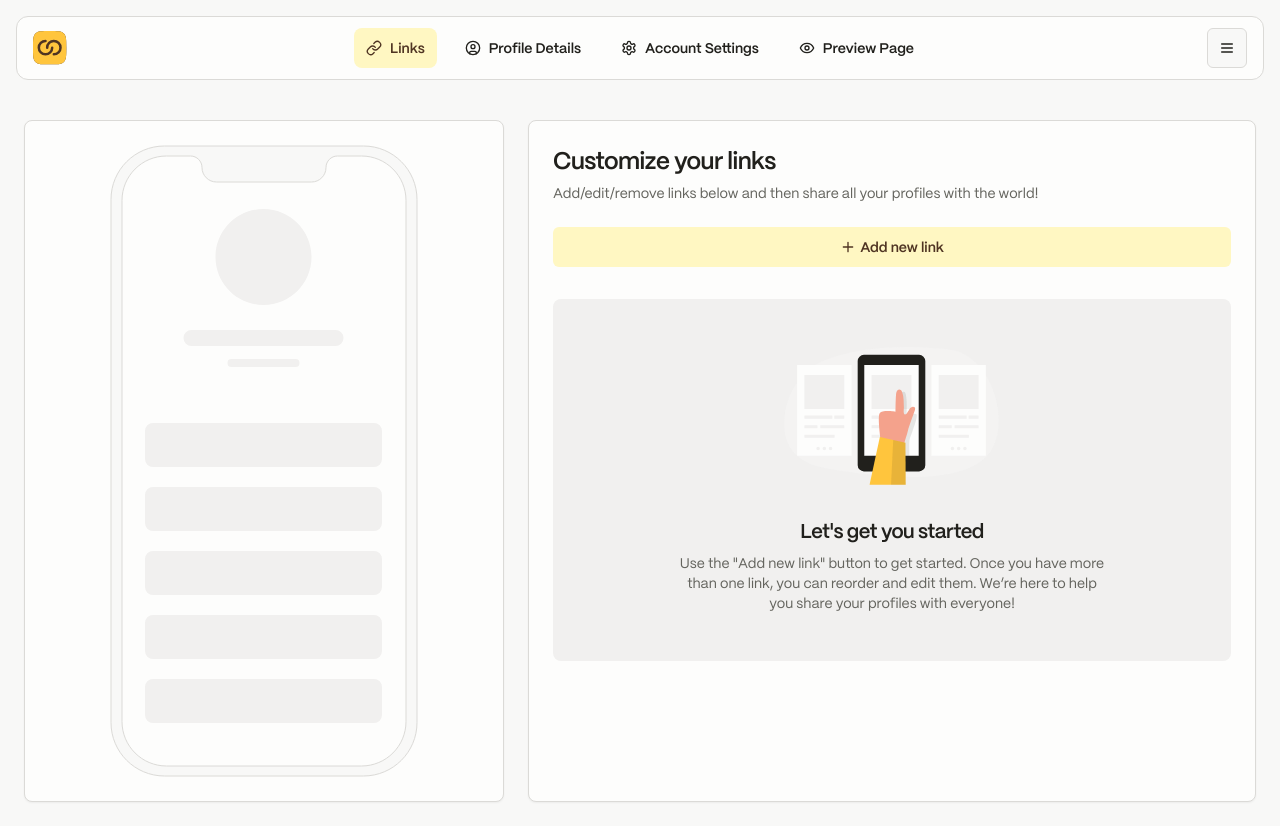
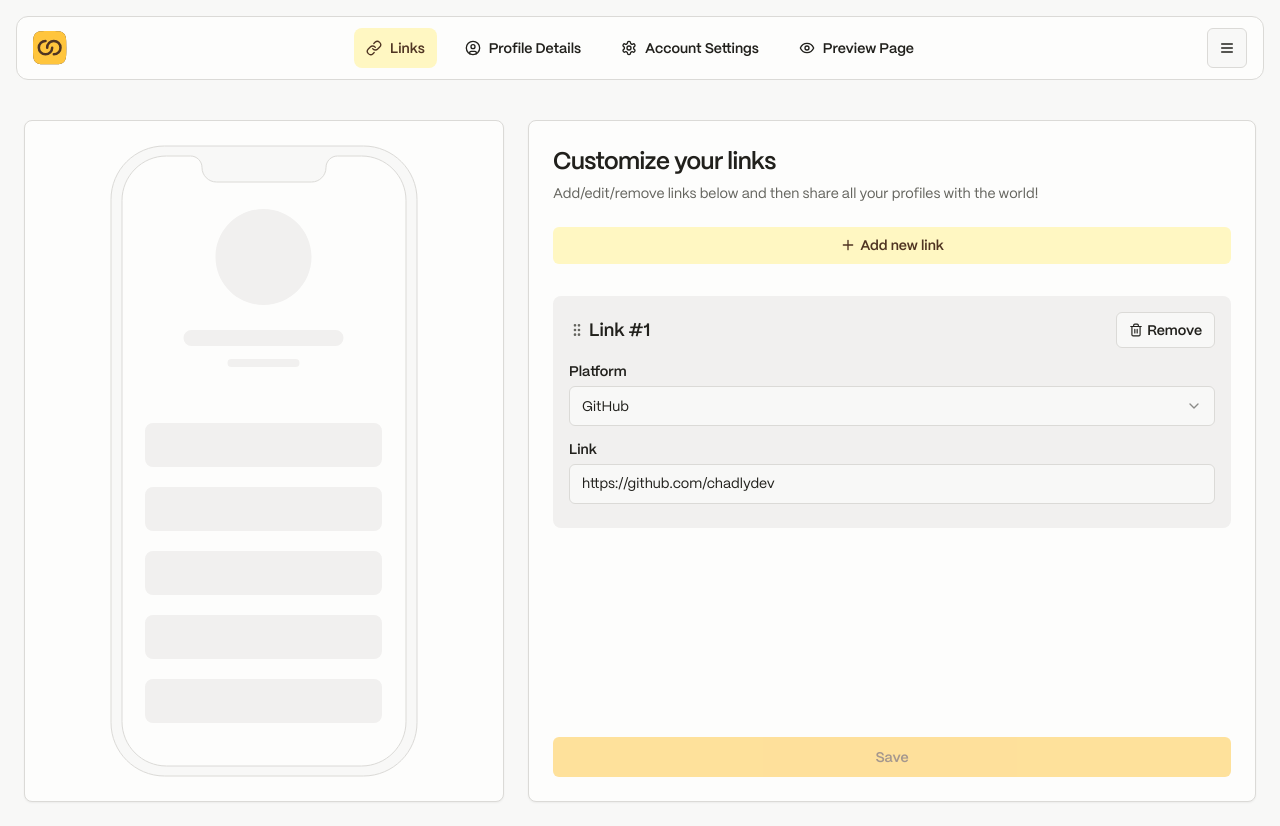
Before and after one commit to chadlydev/devlinks, a Next.js app: page /app/links in a window 1280 px wide. Built offline with nearby package versions, Linux system fonts and the light colour scheme.

Commit message:
Add LinksForm and refactor LinksPage

```diff
--- /dev/null
+++ b/app/(app)/app/links/links-form.tsx
@@ -0,0 +1,146 @@
+'use client';
+
+import { useFieldArray, useForm } from 'react-hook-form';
+import { zodResolver } from '@hookform/resolvers/zod';
+import { Button } from '@/components/ui/button';
+import { z } from 'zod';
+import {
+	Form,
+	FormControl,
+	FormField,
+	FormInput,
+	FormItem,
+	FormLabel,
+	FormMessage
+} from '@/components/ui/form';
+import { GripVerticalIcon, PlusIcon, TrashIcon } from '@/components/icons';
+import EmptyState from '@/app/(app)/app/links/empty-state';
+import { Large } from '@/components/typography';
+import {
+	Select,
+	SelectContent,
+	SelectItem,
+	SelectTrigger,
+	SelectValue
+} from '@/components/ui/select';
+
+const platformOptions = [
+	{ value: 'github', label: 'GitHub' },
+	{ value: 'twitter', label: 'Twitter' },
+	{ value: 'linkedin', label: 'LinkedIn' },
+	{ value: 'youtube', label: 'YouTube' },
+	{ value: 'facebook', label: 'Facebook' },
+	{ value: 'twitch', label: 'Twitch' },
+	{ value: 'devto', label: 'Dev.to' },
+	{ value: 'codewars', label: 'Codewars' },
+	{ value: 'freecodecamp', label: 'freeCodeCamp' },
+	{ value: 'gitlab', label: 'GitLab' },
+	{ value: 'hashnode', label: 'Hashnode' },
+	{ value: 'stackoverflow', label: 'Stack Overflow' }
+];
+
+const linkObject = z.object({
+	platform: z.string({ required_error: 'This field is required' }).min(1),
+	link: z.string({ required_error: 'This field is required' }).url({ message: 'Invalid URL' })
+});
+
+const linksFormSchema = z.object({
+	links: z.array(linkObject)
+});
+
+type TLinksForm = z.infer<typeof linksFormSchema>;
+
+export default function LinksForm() {
+	const form = useForm<TLinksForm>({
+		resolver: zodResolver(linksFormSchema),
+		defaultValues: {
+			links: [{ platform: 'github', link: 'https://github.com/chadlydev' }]
+		}
+	});
+
+	const {
+		control,
+		formState: { isSubmitting, isDirty }
+	} = form;
+
+	const onSubmit = async (values: TLinksForm) => {
+		console.log(values);
+	};
+
+	const { fields, append, remove, swap, update } = useFieldArray({
+		name: 'links',
+		control
+	});
+
+	return (
+		<div className='flex h-full flex-grow flex-col gap-8'>
+			<Button variant='secondary' onClick={() => append({ platform: 'github', link: '' })}>
+				<PlusIcon size={16} />
+				Add new link
+			</Button>
+			{!fields.length ? (
+				<EmptyState />
+			) : (
+				<Form {...form}>
+					<form onSubmit={form.handleSubmit(onSubmit)} className='flex h-full flex-col gap-4'>
+						{fields.map((field, index) => (
+							<div key={field.id} className='bg-muted flex flex-col gap-4 rounded-lg p-4 pb-6 pt-4'>
+								<div className='flex items-center justify-between'>
+									<div className='flex items-center gap-1'>
+										<GripVerticalIcon size={16} className='text-muted-foreground cursor-grab' />
+										<Large>Link #{index + 1}</Large>
+									</div>
+									<Button type='button' size='sm' variant='outline' onClick={() => remove(index)}>
+										<TrashIcon size={14} />
+										Remove
+									</Button>
+								</div>
+								<FormField
+									control={form.control}
+									name={`links.${index}.platform` as const}
+									render={({ field }) => (
+										<FormItem>
+											<FormLabel>Platform</FormLabel>
+											<Select onValueChange={field.onChange} defaultValue={field.value}>
+												<FormControl>
+													<SelectTrigger>
+														<SelectValue placeholder='Select Platform' />
+													</SelectTrigger>
+												</FormControl>
+												<SelectContent>
+													{platformOptions.map((platformOption) => (
+														<SelectItem value={platformOption.value} key={platformOption.value}>
+															{platformOption.label}
+														</SelectItem>
+													))}
+												</SelectContent>
+											</Select>
+											<FormMessage />
+										</FormItem>
+									)}
+								/>
+								<FormField
+									control={form.control}
+									name={`links.${index}.link` as const}
+									render={({ field }) => (
+										<FormItem>
+											<FormLabel>Link</FormLabel>
+											<FormControl>
+												<FormInput {...field} placeholder='https://github.com/chadlydev' />
+											</FormControl>
+											<FormMessage />
+										</FormItem>
+									)}
+								/>
+							</div>
+						))}
+
+						<Button disabled={isSubmitting || !isDirty} className='mt-auto'>
+							Save
+						</Button>
+					</form>
+				</Form>
+			)}
+		</div>
+	);
+}
--- a/app/(app)/app/links/page.tsx
+++ b/app/(app)/app/links/page.tsx
@@ -1,8 +1,6 @@
 import { Card, CardContent, CardDescription, CardHeader, CardTitle } from '@/components/ui/card';
-import { Button } from '@/components/ui/button';
-import { PlusIcon } from '@/components/icons';
-import EmptyState from '@/app/(app)/app/links/empty-state';
 import IllustrationPhoneMockup from '@/app/(app)/app/links/illustration-phone-mockup';
+import LinksForm from '@/app/(app)/app/links/links-form';
 
 export default function LinksPage() {
 	return (
@@ -10,23 +8,15 @@ export default function LinksPage() {
 			<div className='bg-card hidden w-[480px] flex-shrink-0 flex-grow-0 items-center justify-center rounded-lg border p-6 px-12 shadow-sm lg:flex'>
 				<IllustrationPhoneMockup />
 			</div>
-			<Card>
+			<Card className='flex min-h-[600px] flex-grow flex-col'>
 				<CardHeader>
 					<CardTitle>Customize your links</CardTitle>
 					<CardDescription>
 						Add/edit/remove links below and then share all your profiles with the world!
 					</CardDescription>
 				</CardHeader>
-				<CardContent className='flex flex-col gap-8'>
-					<Button variant='secondary'>
-						<PlusIcon size={16} />
-						Add new link
-					</Button>
-
-					{/*	TODO add Empty state */}
-					<EmptyState />
-
-					{/*	TODO add Link form */}
+				<CardContent className='flex-grow'>
+					<LinksForm />
 				</CardContent>
 			</Card>
 		</main>
```
